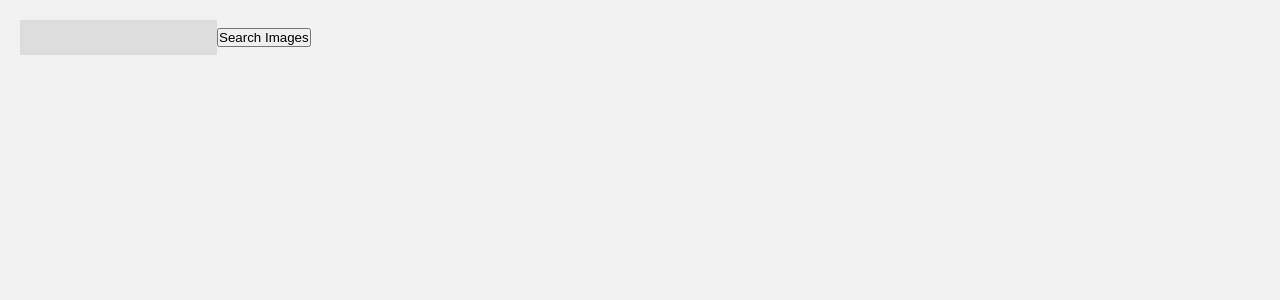
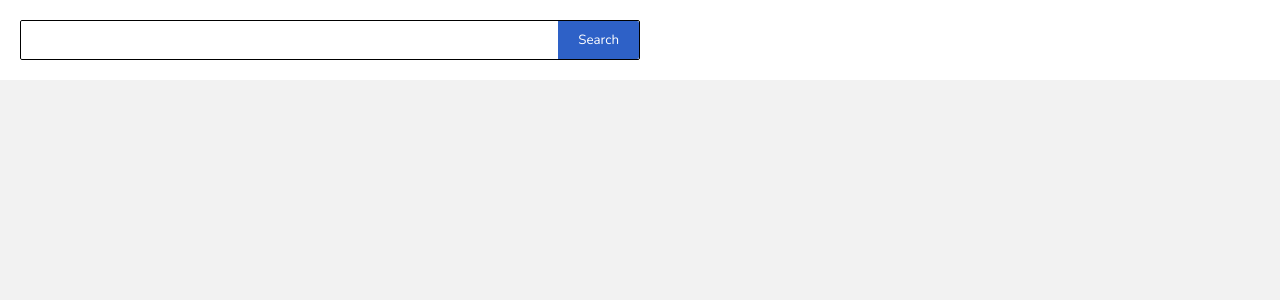
Before and after one commit to mcosme000/react-img-search, a React (Create React App) app: page / in a window 1280 px wide. Shown: the top 300 px of the page. Built offline with nearby package versions, Linux system fonts and the light colour scheme.

Commit message:
Searchbar styles

```diff
--- a/package.json
+++ b/package.json
@@ -3,6 +3,10 @@
   "version": "0.1.0",
   "private": true,
   "dependencies": {
+    "@fortawesome/fontawesome-svg-core": "^6.3.0",
+    "@fortawesome/free-regular-svg-icons": "^6.3.0",
+    "@fortawesome/free-solid-svg-icons": "^6.3.0",
+    "@fortawesome/react-fontawesome": "^0.2.0",
     "@testing-library/jest-dom": "^5.16.5",
     "@testing-library/react": "^13.4.0",
     "@testing-library/user-event": "^13.5.0",
--- a/public/index.html
+++ b/public/index.html
@@ -10,6 +10,7 @@
       content="Web site created using create-react-app"
     />
     <link rel="apple-touch-icon" href="%PUBLIC_URL%/logo192.png" />
+    <script src="https://kit.fontawesome.com/8013b0f68f.js" crossorigin="anonymous"></script>
     <title>React App</title>
   </head>
   <body>
--- a/src/App.js
+++ b/src/App.js
@@ -16,7 +16,9 @@ const App = () => {
 
   return(
     <div className="app">
-      <SearchBar onSubmit={handleInput}/>
+      <header>
+        <SearchBar onSubmit={handleInput}/>
+      </header>
       <ImageList images={images}/>
     </div>
   )
--- a/src/components/SearchBar.js
+++ b/src/components/SearchBar.js
@@ -18,7 +18,8 @@ const SearchBar = ({ onSubmit }) => {
     <div>
       <form onSubmit={handleSubmit}>
         <input type="text" id="input" onChange={handleChange}/>
-        <input type="submit" value="Search Images"/>
+        <input type="submit" value="Search"/>
+
       </form>
     </div>
   )
--- a/src/index.css
+++ b/src/index.css
@@ -1,3 +1,6 @@
+@import url('https://fonts.googleapis.com/css2?family=Nunito:wght@300;400;500&display=swap');
+
+
 * {
   padding: 0;
   margin: 0;
@@ -6,4 +9,5 @@
 
 html {
   background: #f2f2f2;
+  font-family: 'Nunito', sans-serif;
 }
--- a/src/stylesheets/searchbar.css
+++ b/src/stylesheets/searchbar.css
@@ -1,10 +1,32 @@
+header {
+  width: 100%;
+  background: #fff;
+  padding: 20px;
+}
+
 form {
-  padding: 20px;
-  width: 100%;
+  width: 50%;
+  display: flex;
+  justify-content: space-between;
+  border: 0.1px solid #000;
+  border-radius: 2px;
+
 }
 
 form input[type="text"] {
+  flex-grow: 1;
   padding: 10px;
-  background: gainsboro;
+  background: #fff;
   border: none;
+  border-radius: 2px;
+  font-family: 'Nunito', sans-serif;
 }
+
+form input[type="submit"] {
+  border: none;
+  background: rgb(46, 97, 199);
+  color: #fff;
+  padding: 5px 20px;
+  border-radius: 0 2px 2px 0;
+  font-family: 'Nunito', sans-serif;
+}
```
Also changed, not shown: 1 other file (tests, documents, lock files or other folders).
